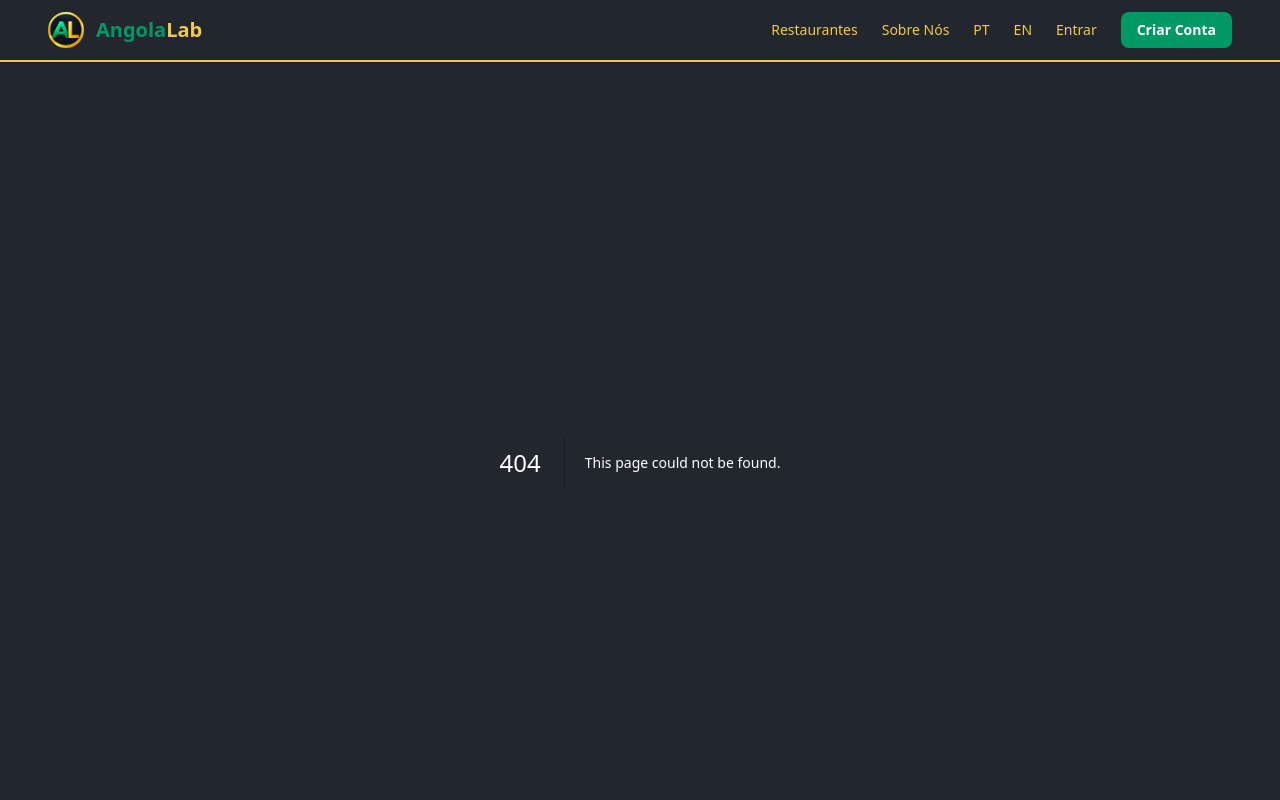
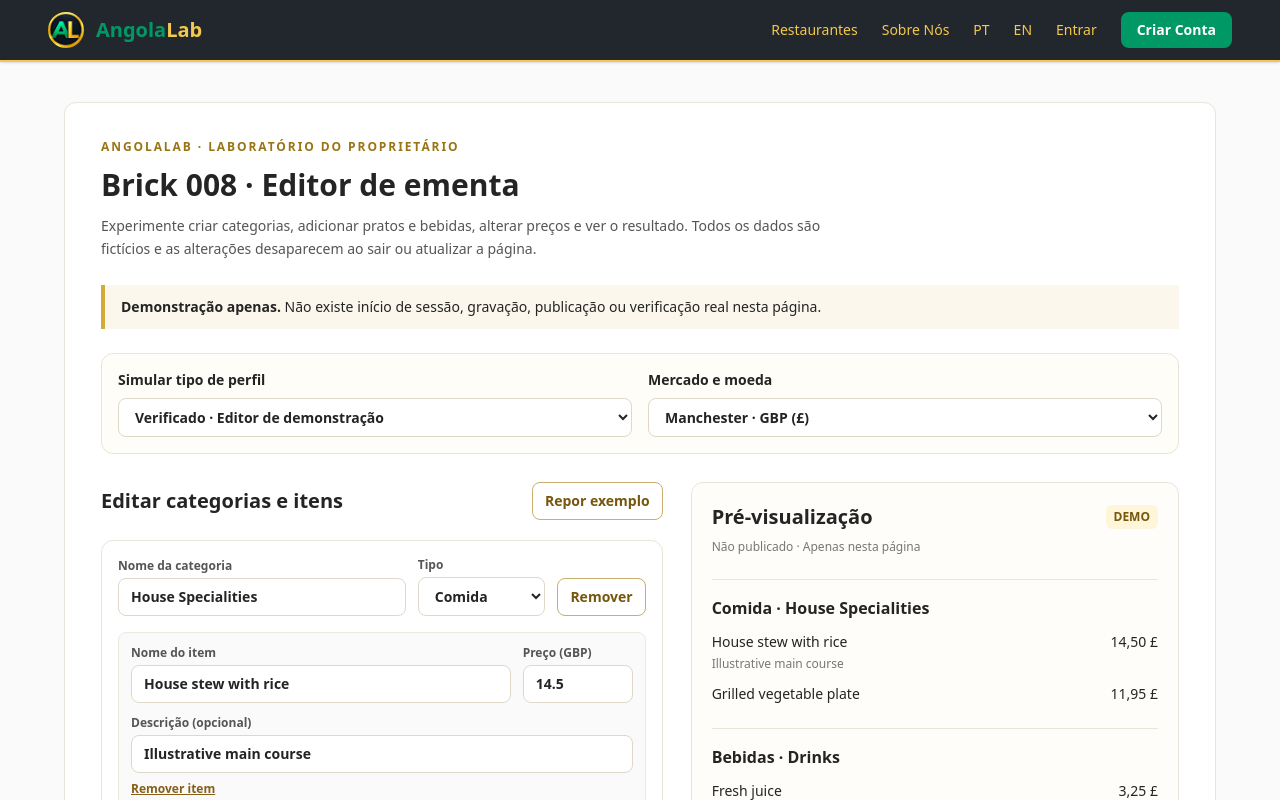
Before and after one commit to oswaldodeal/angolalab-restaurants, a Next.js app: page /pt/editor-ementa in a window 1280 px wide. Before the commit this address had no page. Shown: the top 800 px of the page. Built offline with nearby package versions, Linux system fonts and the light colour scheme.

Commit message:
feat(brick-008): add Portuguese menu editor demo route

```diff
--- /dev/null
+++ b/app/pt/editor-ementa/page.tsx
@@ -0,0 +1,5 @@
+import RestaurantMenuEditorDemo from '@/components/RestaurantMenuEditorDemo';
+
+export default function EditorEmentaDemoPage() {
+  return <RestaurantMenuEditorDemo language="pt" />;
+}
```
